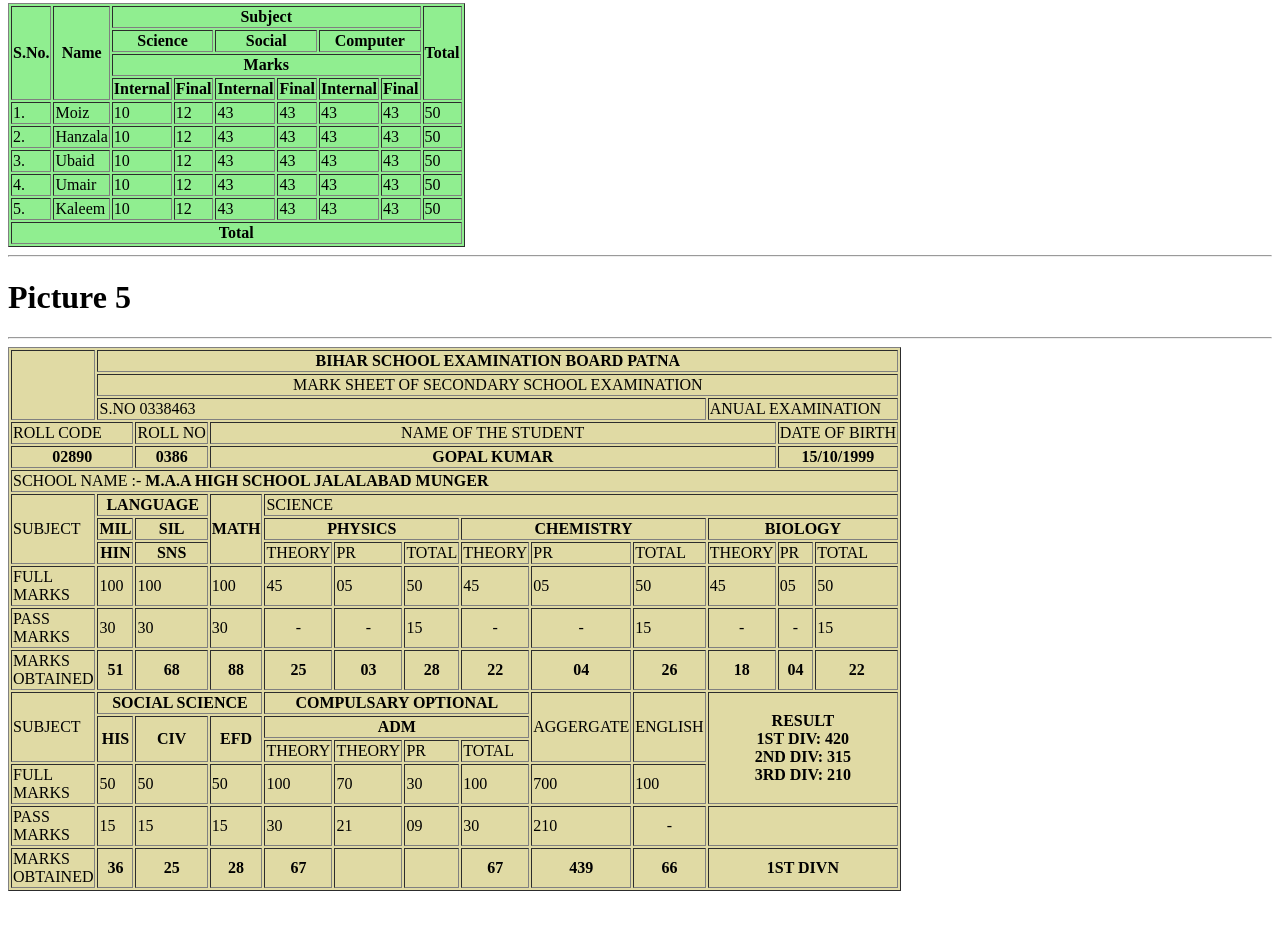
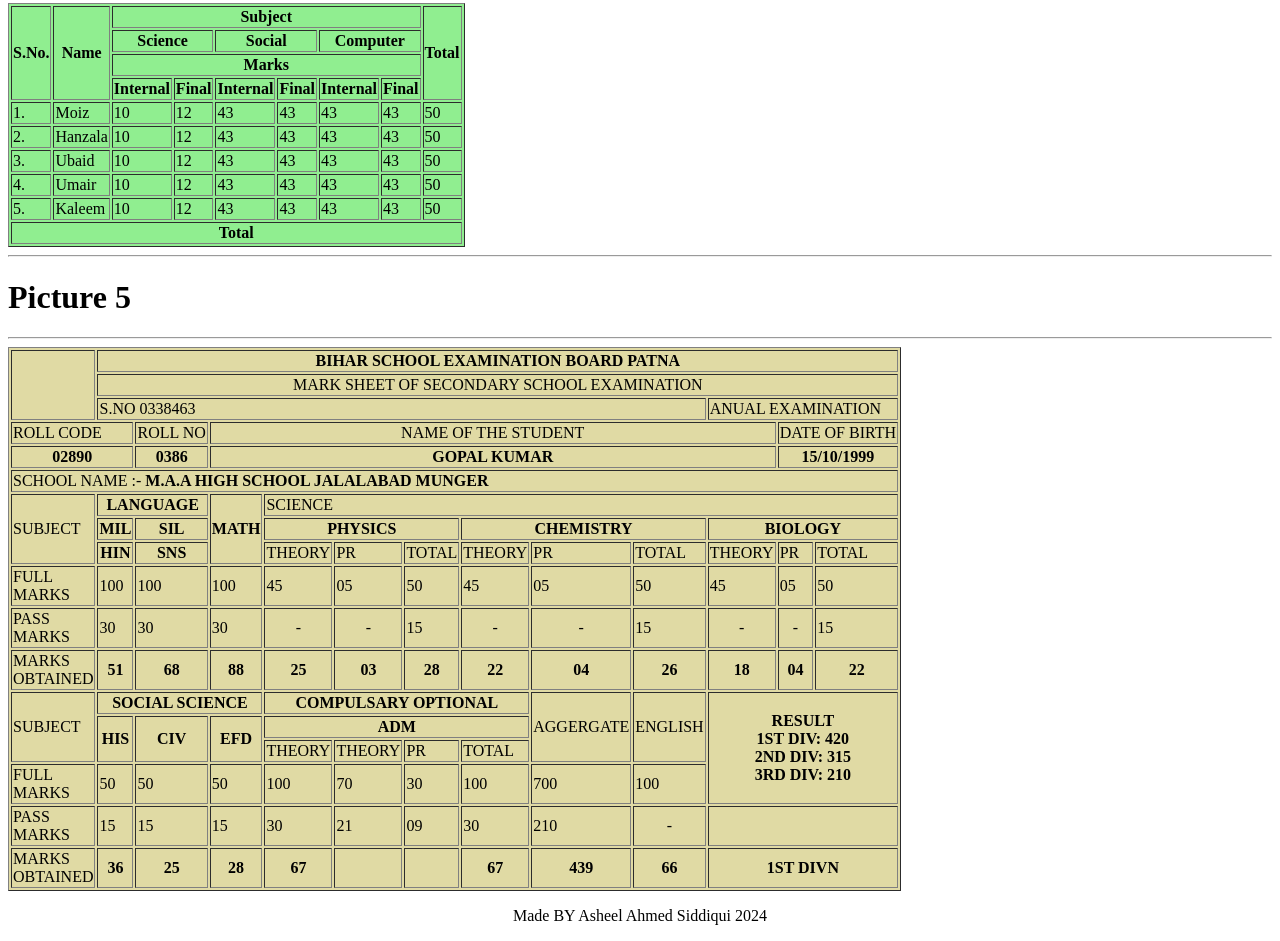
Before and after one commit to AsheelAhmedSiddiqui/Assignment-7, a plain HTML site: page index.html in a window 1280 px wide. Shown: the part 1001-1942 px from the top of the page. Before the commit the page ends 1900 px from the top, so only its background shows below. Drawn offline with Linux system fonts and the light colour scheme.

Commit message:
assignment-7

```diff
--- a/index.html
+++ b/index.html
@@ -429,5 +429,6 @@
         <th colspan="3">1ST DIVN</th>
       </tr>
     </table>
+    <p align="center">Made BY Asheel Ahmed Siddiqui 2024</p>
   </body>
 </html>
```
